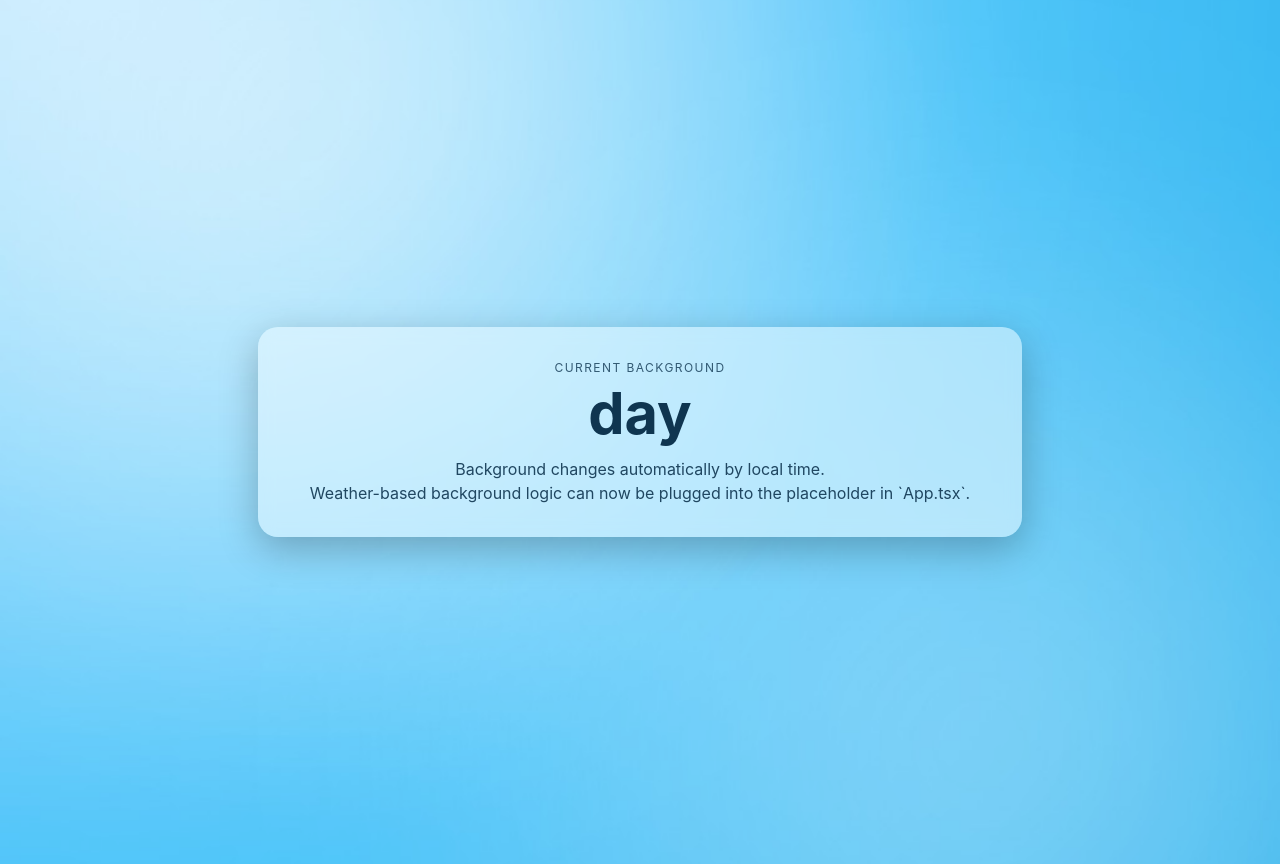
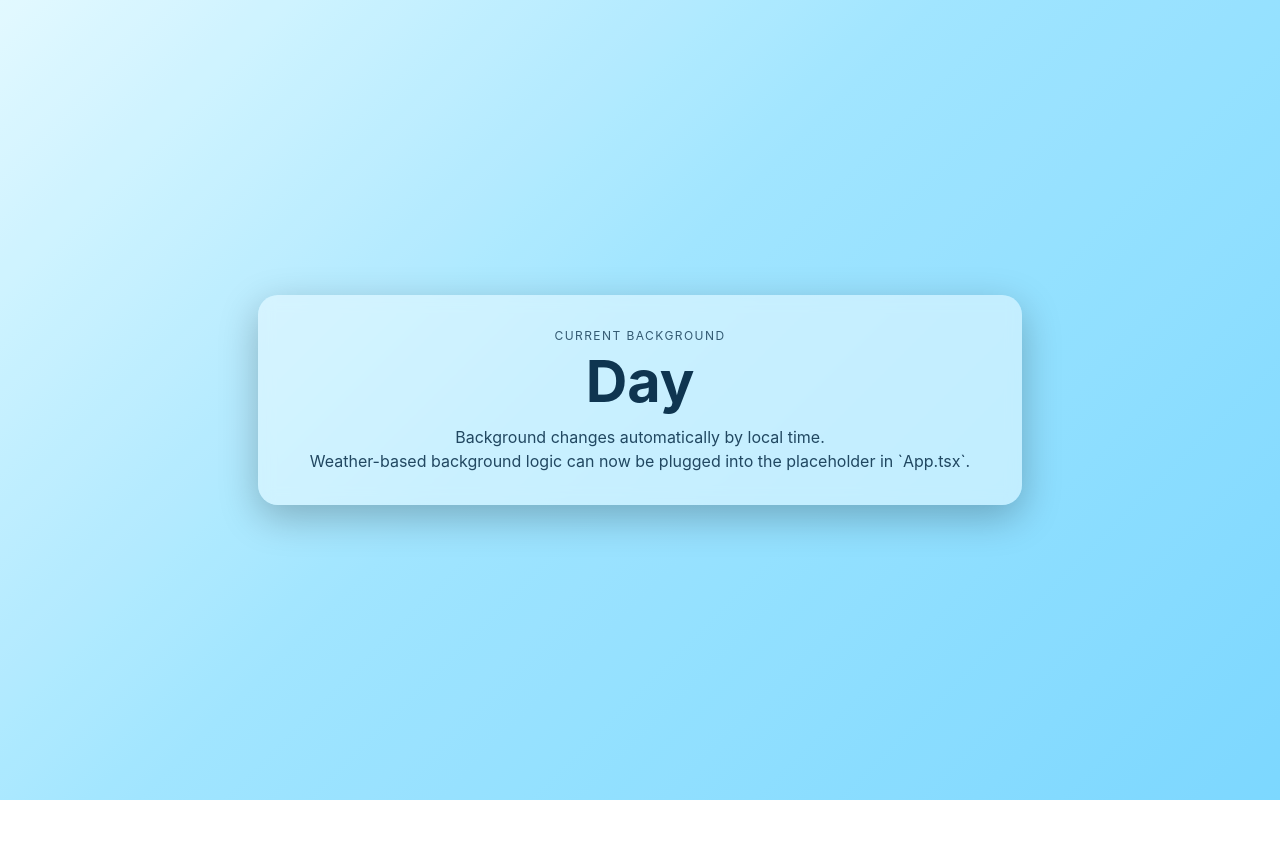
Before and after one commit to jorge-573/WeatherDay, a React (Vite) app: page / in a window 1280 px wide. After the commit the page ends 800 px from the top, so only its background shows below. Built offline with nearby package versions, Linux system fonts and the light colour scheme.

Commit message:
Use CSS for background colors instead of images

```diff
--- a/src/App.css
+++ /dev/null
@@ -1,54 +0,0 @@
-.app {
-  min-height: 100vh;
-  background-position: center;
-  background-repeat: no-repeat;
-  background-size: cover;
-  transition: background-image 0.7s ease-in-out;
-}
-
-.app__overlay {
-  min-height: 100vh;
-  display: grid;
-  place-items: center;
-  padding: 2rem;
-  background: rgba(0, 0, 0, 0.25);
-}
-
-.app__content {
-  text-align: center;
-  width: min(700px, 92vw);
-  border-radius: 20px;
-  padding: 2rem;
-  backdrop-filter: blur(8px);
-  background: rgba(14, 26, 46, 0.35);
-  box-shadow: 0 12px 38px rgba(0, 0, 0, 0.25);
-}
-
-.app__label {
-  margin: 0;
-  letter-spacing: 0.12em;
-  text-transform: uppercase;
-  font-size: 0.75rem;
-  opacity: 0.8;
-}
-
-.app__title {
-  margin: 0.4rem 0 0;
-  font-size: clamp(2rem, 8vw, 3.6rem);
-  line-height: 1.05;
-}
-
-.app__note {
-  margin: 0.85rem 0 0;
-  font-size: 1rem;
-  opacity: 0.9;
-}
-
-.app--day .app__overlay {
-  background: rgba(255, 255, 255, 0.1);
-}
-
-.app--day .app__content {
-  color: #0f3550;
-  background: rgba(235, 250, 255, 0.55);
-}
--- a/src/App.tsx
+++ b/src/App.tsx
@@ -1,25 +1,87 @@
 import { useEffect, useMemo, useState } from 'react'
-import dayBackground from './assets/backgrounds/day.png'
-import nightBackground from './assets/backgrounds/night.png'
-import sunriseSunsetBackground from './assets/backgrounds/sunrise-sunset.png'
-import './App.css'
+import styled from 'styled-components'
 
-type TimeOfDay = 'night' | 'day' | 'sunrise-sunset'
+type TimeOfDay = 'night' | 'day' | 'sunrise' | 'sunset'
 
 const BACKGROUNDS_BY_TIME: Record<TimeOfDay, string> = {
-  night: nightBackground,
-  day: dayBackground,
-  'sunrise-sunset': sunriseSunsetBackground,
+  night:
+    'radial-gradient(circle at 80% 16%, rgba(36, 64, 92, 0.55), rgba(6, 16, 33, 0) 32%), linear-gradient(135deg, #041422 0%, #00344d 60%, #000c17 100%)',
+  day: 'linear-gradient(135deg, #dff8ff 0%, #96e2ff 45%, #6dd3ff 100%)',
+  sunrise:
+    'radial-gradient(circle at 12% 16%, rgba(255, 214, 120, 0.32), rgba(255, 214, 120, 0) 32%), linear-gradient(135deg, #ffd06f 0%, #f2a04f 30%, #6f327d 68%, #2a1d39 100%)',
+  sunset:
+    'radial-gradient(circle at 88% 84%, rgba(255, 214, 120, 0.32), rgba(255, 214, 120, 0) 30%), linear-gradient(135deg, #2a1d39 0%, #6f327d 52%, #f2a04f 82%, #ffd06f 100%)',
 }
+
+const AppShell = styled.main<{ $background: string }>`
+  width: 100%;
+  min-height: 100vh;
+  height: 100dvh;
+  background: ${({ $background }) => $background};
+  transition: background 0.7s ease-in-out;
+`
+
+const OVERLAY_BY_TIME: Record<TimeOfDay, string> = {
+  night: 'rgba(0, 0, 0, 0.25)',
+  day: 'rgba(255, 255, 255, 0.1)',
+  sunrise: 'rgba(0, 0, 0, 0.12)',
+  sunset: 'rgba(0, 0, 0, 0.12)',
+}
+
+const Overlay = styled.div<{ $timeOfDay: TimeOfDay }>`
+  width: 100%;
+  min-height: 100vh;
+  height: 100dvh;
+  display: grid;
+  place-items: center;
+  padding: 2rem;
+  box-sizing: border-box;
+  background: ${({ $timeOfDay }) => OVERLAY_BY_TIME[$timeOfDay]};
+`
+
+const Content = styled.div<{ $isDay: boolean }>`
+  text-align: center;
+  width: min(700px, 92vw);
+  border-radius: 20px;
+  padding: 2rem;
+  backdrop-filter: blur(8px);
+  box-shadow: 0 12px 38px rgba(0, 0, 0, 0.25);
+  color: ${({ $isDay }) => ($isDay ? '#0f3550' : '#f4f8ff')};
+  background: ${({ $isDay }) => ($isDay ? 'rgba(235, 250, 255, 0.55)' : 'rgba(14, 26, 46, 0.35)')};
+`
+
+const Label = styled.p`
+  margin: 0;
+  letter-spacing: 0.12em;
+  text-transform: uppercase;
+  font-size: 0.75rem;
+  opacity: 0.8;
+`
+
+const Title = styled.h1`
+  margin: 0.4rem 0 0;
+  font-size: clamp(2rem, 8vw, 3.6rem);
+  line-height: 1.05;
+`
+
+const Note = styled.p`
+  margin: 0.85rem 0 0;
+  font-size: 1rem;
+  opacity: 0.9;
+`
 
 function getTimeOfDay(now: Date): TimeOfDay {
   const hour = now.getHours()
 
-  if ((hour >= 6 && hour < 9) || (hour >= 18 && hour < 21)) {
-    return 'sunrise-sunset'
+  if (hour >= 6 && hour < 9) {
+    return 'sunrise'
   }
 
-  if (true) {
+  if (hour >= 18 && hour < 21) {
+    return 'sunset'
+  }
+
+  if (hour >= 9 && hour < 18) {
     return 'day'
   }
 
@@ -48,24 +110,23 @@ function App() {
   const activeBackground = useMemo(() => {
     return weatherBackgroundOverride ?? BACKGROUNDS_BY_TIME[timeOfDay]
   }, [timeOfDay, weatherBackgroundOverride])
+  const isDay = timeOfDay === 'day'
+  const displayTimeOfDay = timeOfDay.charAt(0).toUpperCase() + timeOfDay.slice(1)
 
   return (
-    <main
-      className={`app app--${timeOfDay}`}
-      style={{ backgroundImage: `url(${activeBackground})` }}
-    >
-      <div className="app__overlay">
-        <div className="app__content">
-          <p className="app__label">Current background</p>
-          <h1 className="app__title">{timeOfDay.replace('-', ' / ')}</h1>
-          <p className="app__note">
+    <AppShell $background={activeBackground}>
+      <Overlay $timeOfDay={timeOfDay}>
+        <Content $isDay={isDay}>
+          <Label>Current background</Label>
+          <Title>{displayTimeOfDay}</Title>
+          <Note>
             Background changes automatically by local time.
             <br />
             Weather-based background logic can now be plugged into the placeholder in `App.tsx`.
-          </p>
-        </div>
-      </div>
-    </main>
+          </Note>
+        </Content>
+      </Overlay>
+    </AppShell>
   )
 }
 
--- a/src/index.css
+++ b/src/index.css
@@ -8,11 +8,13 @@
   -moz-osx-font-smoothing: grayscale;
 }
 
+html,
+body,
+#root {
+  height: 100%;
+}
+
 body {
   margin: 0;
   min-width: 320px;
 }
-
-#root {
-  min-height: 100vh;
-}
```
